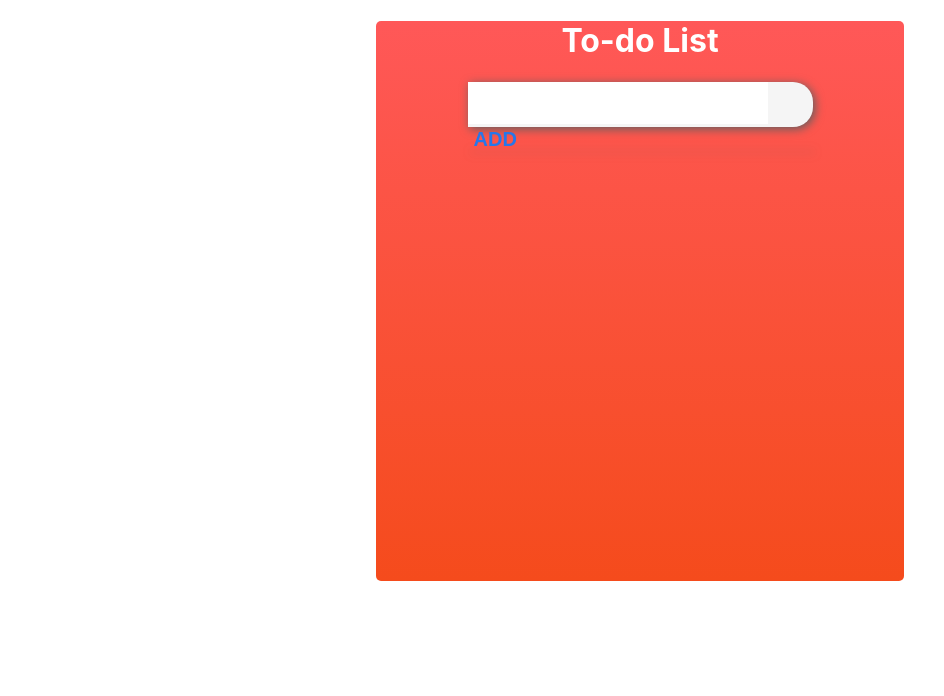
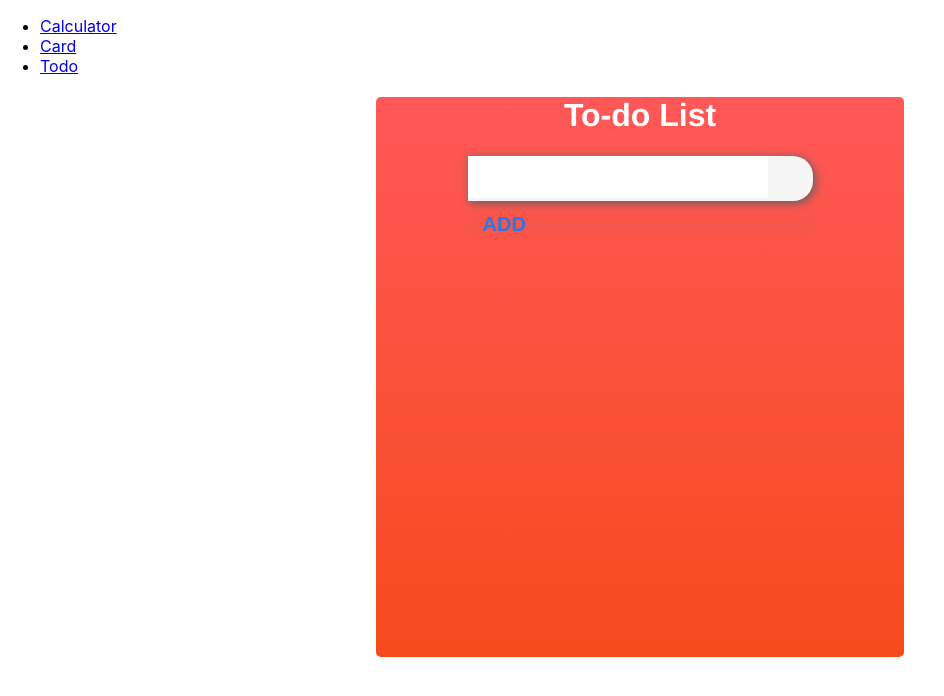
Before and after one commit to onikasbarbz/LearningReact, a React (Create React App) app: page /todo in a window 1280 px wide. Shown: the top 696 px of the page, without its empty margins (0-944 px from the left). Built offline with nearby package versions, Linux system fonts and the light colour scheme.

Commit message:
useeffecttut

```diff
--- a/src/App.js
+++ b/src/App.js
@@ -1,12 +1,33 @@
-import logo from "./logo.svg";
 import "./App.css";
-import { useState } from "react";
+import Card from "./card";
+import Calculator from "./calculator";
 import Todo from "./todo";
+import { BrowserRouter as Router, Routes, Route, Link } from "react-router-dom";
+
 function App() {
   return (
-    <div>
-      <Todo />
-    </div>
+    <Router>
+      <div>
+        <nav>
+          <ul>
+            <li>
+              <Link to="/calculator">Calculator</Link>
+            </li>
+            <li>
+              <Link to="/card">Card</Link>
+            </li>
+            <li>
+              <Link to="/todo">Todo</Link>
+            </li>
+          </ul>
+        </nav>
+        <Routes>
+          <Route path="/calculator" element={<Calculator />} />
+          <Route path="/card" element={<Card />} />
+          <Route path="/todo" element={<Todo />} />
+        </Routes>
+      </div>
+    </Router>
   );
 }
 export default App;
```
Also changed, not shown: src/todo.css (+5 -5 lines), src/todo.jsx (+6 -2 lines).
